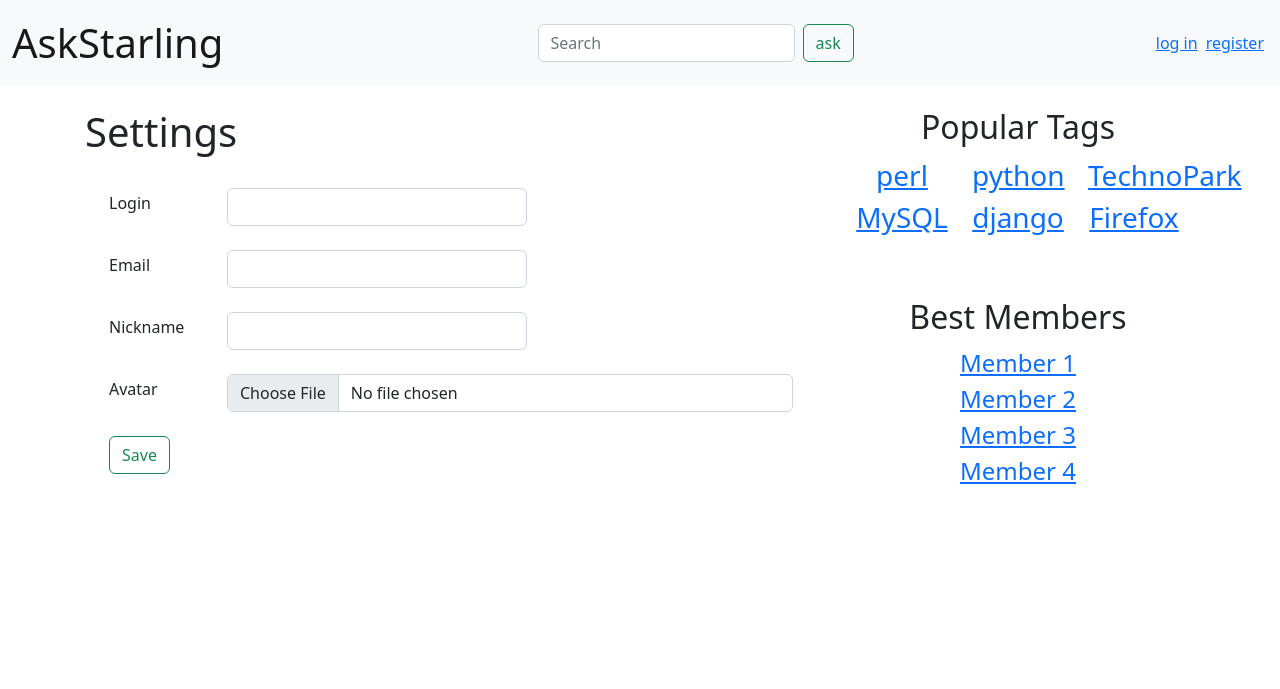
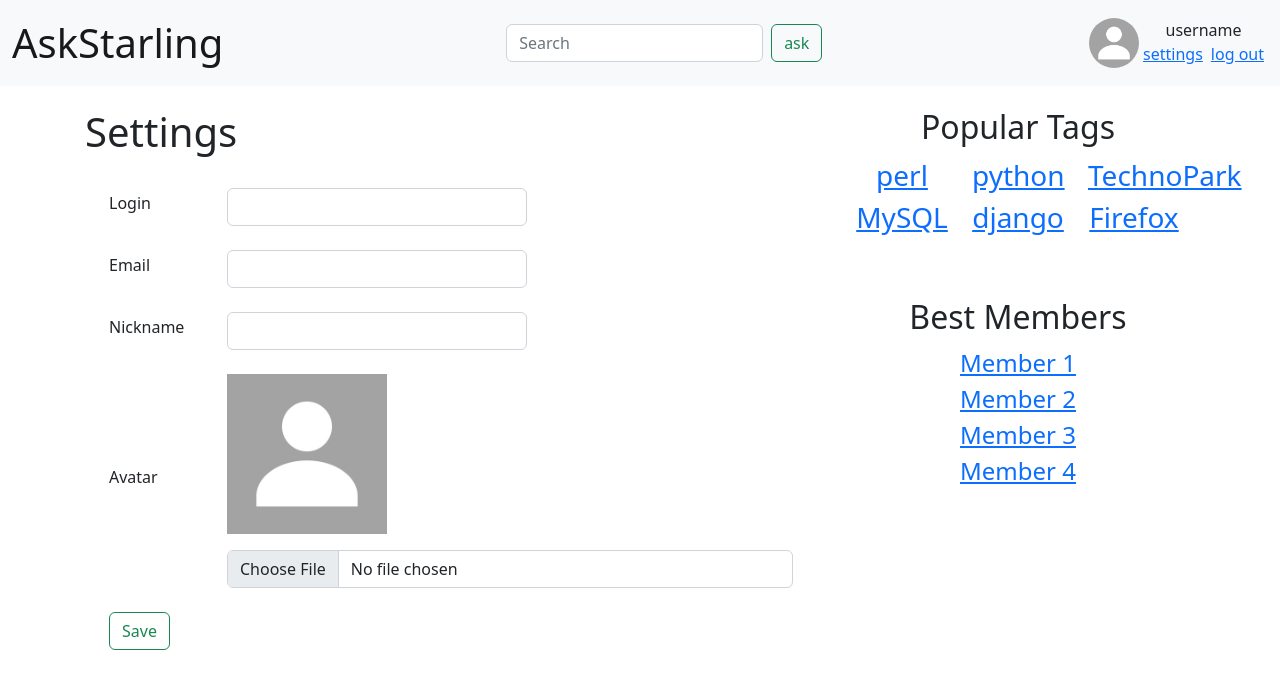
Before and after one commit to Rioskill/TechnoWeb, a Django app: page /settings in a window 1280 px wide. Shown: the top 689 px of the page. Run offline with Django 4.2, Linux system fonts and the light colour scheme; some libraries are stand-ins or nearby versions.

Commit message:
added avatar display in settings

```diff
--- a/mainapp/context_processor.py
+++ b/mainapp/context_processor.py
@@ -4,5 +4,5 @@ from mainapp.models import TAGS
 def sidebar_tags(request):
     return {
         'tags': [TAGS[i:i+3] for i in range(0, len(TAGS), 3)],
-        # 'authorized': True
+        'authorized': True
     }
--- a/mainapp/static/css/style.css
+++ b/mainapp/static/css/style.css
@@ -29,6 +29,11 @@
     height: 80px;
     border-radius: 50%;
     overflow: hidden;
+}
+
+.settings-avatar {
+    width: 160px;
+    height: 160px;
 }
 
 .navbar .avatar {
--- a/mainapp/templates/card.html
+++ b/mainapp/templates/card.html
@@ -27,7 +27,7 @@
     <div class="col-2 avatar-container">
       <div class="d-flex flex-column" style="justify-content: center; align-items: center">
         <div class="avatar">
-          <img src="{% static 'img/defaul_avatar.jpg' %}" alt="" />
+          <img src="{% static 'img/default_avatar.jpg' %}" alt="" />
         </div>
         <div>
           username
--- a/mainapp/templates/navbar.html
+++ b/mainapp/templates/navbar.html
@@ -19,7 +19,7 @@
 
           <div class="d-flex">
           <div class="avatar">
-            <img src="{% static 'img/defaul_avatar.jpg' %}">
+            <img src="{% static 'img/default_avatar.jpg' %}">
           </div>
 
           <div class="d-flex flex-column">
--- a/mainapp/templates/settings.html
+++ b/mainapp/templates/settings.html
@@ -1,4 +1,6 @@
 {% extends 'base.html' %}
+
+{% load static %}
 
 {% block heading %}
   <h1>Settings</h1>
@@ -39,6 +41,7 @@
         <label for="avatar-input" class="form-label">Avatar</label>
       </div>
       <div class="col-10">
+        <img src="{% static "img/default_avatar.jpg" %}" class="settings-avatar mb-3">
         <input type="file" class="form-control" id="avatar-input">
       </div>
     </div>
```
Also changed, not shown: mainapp/static/img/default_avatar.jpg (renamed from mainapp/static/img/defaul_avatar.jpg).
